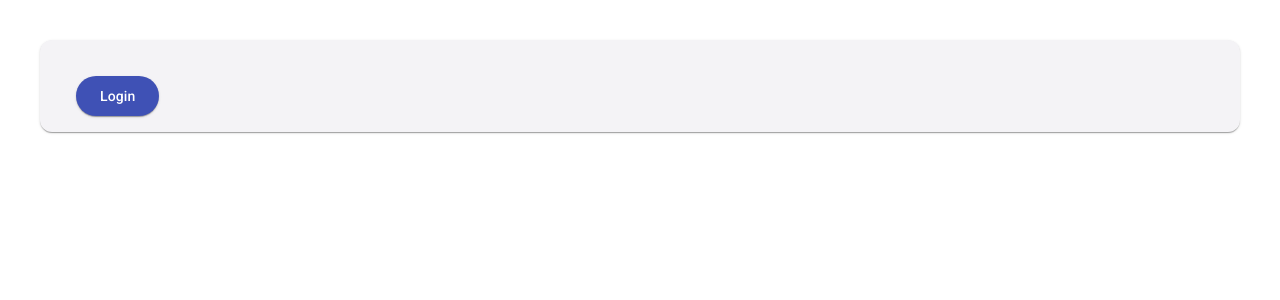
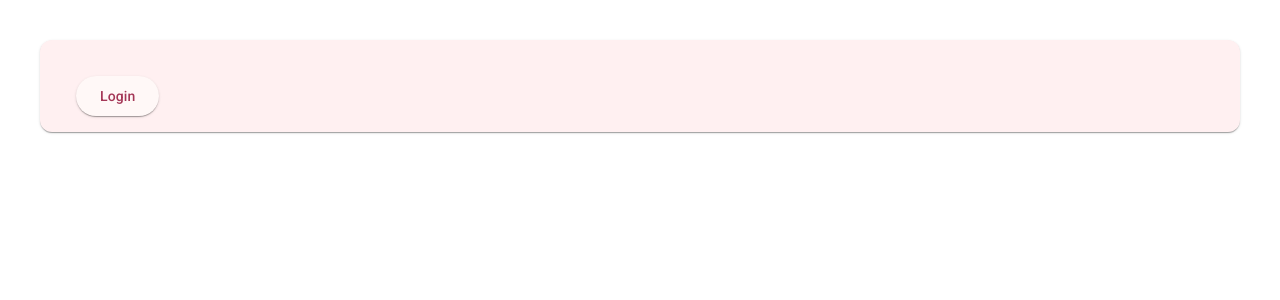
Before and after one commit to VTBOLT/Timeline-Viewer, an Angular app: page /auth-callback in a window 1280 px wide. Shown: the top 300 px of the page. Built offline with nearby package versions, Linux system fonts and the light colour scheme.

Commit message:
Update theme for them hokie colors

```diff
--- /dev/null
+++ b/m3-theme.scss
@@ -0,0 +1,149 @@
+// This file was generated by running 'ng generate @angular/material:m3-theme'.
+// Proceed with caution if making changes to this file.
+
+@use "sass:map";
+@use "@angular/material" as mat;
+
+// Note: Color palettes are generated from primary: #861F41, secondary: E5751F, tertiary: #75787b
+$_palettes: (
+  primary: (
+    0: #000000,
+    10: #3f0017,
+    20: #66012a,
+    25: #751035,
+    30: #851e40,
+    35: #942a4b,
+    40: #a43757,
+    50: #c34f6f,
+    60: #e46888,
+    70: #ff85a3,
+    80: #ffb1c1,
+    90: #ffd9df,
+    95: #ffecee,
+    98: #fff8f7,
+    99: #fffbff,
+    100: #ffffff,
+  ),
+  secondary: (
+    0: #000000,
+    10: #321300,
+    20: #522300,
+    25: #632c00,
+    30: #743500,
+    35: #863e00,
+    40: #994700,
+    50: #bf5b00,
+    60: #e1721c,
+    70: #ff8d3e,
+    80: #ffb68a,
+    90: #ffdbc8,
+    95: #ffede5,
+    98: #fff8f5,
+    99: #fffbff,
+    100: #ffffff,
+  ),
+  tertiary: (
+    0: #000000,
+    10: #191c1e,
+    20: #2d3133,
+    25: #383c3f,
+    30: #44474a,
+    35: #505356,
+    40: #5c5f62,
+    50: #74777a,
+    60: #8e9194,
+    70: #a9abaf,
+    80: #c4c7ca,
+    90: #e0e3e6,
+    95: #eff1f4,
+    98: #f7f9fd,
+    99: #fbfcff,
+    100: #ffffff,
+  ),
+  neutral: (
+    0: #000000,
+    10: #23191b,
+    20: #392d2f,
+    25: #45383a,
+    30: #514346,
+    35: #5d4f51,
+    40: #695b5d,
+    50: #837375,
+    60: #9d8d8f,
+    70: #b9a7a9,
+    80: #d5c2c4,
+    90: #f2dee0,
+    95: #ffecee,
+    98: #fff8f7,
+    99: #fffbff,
+    100: #ffffff,
+    4: #150c0d,
+    6: #1a1113,
+    12: #271d1f,
+    17: #322729,
+    22: #3e3234,
+    24: #423638,
+    87: #e9d5d8,
+    92: #f7e3e6,
+    94: #fde9eb,
+    96: #fff0f1,
+  ),
+  neutral-variant: (
+    0: #000000,
+    10: #27171a,
+    20: #3e2c2f,
+    25: #4a363a,
+    30: #564245,
+    35: #624d51,
+    40: #6f595d,
+    50: #897175,
+    60: #a48a8e,
+    70: #bfa5a9,
+    80: #dcc0c4,
+    90: #f9dbe0,
+    95: #ffecee,
+    98: #fff8f7,
+    99: #fffbff,
+    100: #ffffff,
+  ),
+  error: (
+    0: #000000,
+    10: #410002,
+    20: #690005,
+    25: #7e0007,
+    30: #93000a,
+    35: #a80710,
+    40: #ba1a1a,
+    50: #de3730,
+    60: #ff5449,
+    70: #ff897d,
+    80: #ffb4ab,
+    90: #ffdad6,
+    95: #ffedea,
+    98: #fff8f7,
+    99: #fffbff,
+    100: #ffffff,
+  ),
+);
+
+$_rest: (
+  secondary: map.get($_palettes, secondary),
+  neutral: map.get($_palettes, neutral),
+  neutral-variant: map.get($_palettes, neutral-variant),
+  error: map.get($_palettes, error),
+);
+$_primary: map.merge(map.get($_palettes, primary), $_rest);
+$_tertiary: map.merge(map.get($_palettes, tertiary), $_rest);
+
+$light-theme: mat.define-theme(
+  (
+    color: (
+      theme-type: light,
+      primary: $_primary,
+      tertiary: $_tertiary,
+    ),
+    density: (
+      scale: 0,
+    ),
+  )
+);
--- a/src/app/environment.ts
+++ b/src/app/environment.ts
@@ -4,7 +4,7 @@ export const environment = {
     'Controls Tasks',
     'Chassis Tasks',
     'Tasks',
-  ], // Add plan names you want to show
+  ],
 };
 
-export const visibleTags = ['Bay TV'];
+export const visibleTags = ['Bay TV', 'TV'];
--- a/src/custom-theme.scss
+++ b/src/custom-theme.scss
@@ -1,7 +1,7 @@
-
 // Custom Theming for Angular Material
 // For more information: https://material.angular.io/guide/theming
-@use '@angular/material' as mat;
+@use "@angular/material" as mat;
+@use "../m3-theme.scss";
 // Plus imports for other components in your app.
 
 // Include the common styles for Angular Material. We include this here so that you only
@@ -10,7 +10,8 @@
 @include mat.core();
 
 // Define the theme object.
-$timeline-viewer-theme: mat.define-theme((
+$timeline-viewer-theme: mat.define-theme(
+  (
     color: (
       theme-type: light,
       primary: mat.$azure-palette,
@@ -18,14 +19,15 @@ $timeline-viewer-theme: mat.define-theme((
     ),
     density: (
       scale: 0,
+    ),
   )
-));
+);
 
 // Include theme styles for core and each component used in your app.
 // Alternatively, you can import and @include the theme mixins for each component
 // that you are using.
 :root {
-  @include mat.all-component-themes($timeline-viewer-theme);
+  @include mat.all-component-themes(m3-theme.$light-theme);
 }
 
 // Comment out the line below if you want to use the pre-defined typography utility classes.
--- a/src/styles.css
+++ b/src/styles.css
@@ -1,5 +1,3 @@
-@import "@angular/material/prebuilt-themes/indigo-pink.css";
-
 html,
 body {
   height: 100%;
```
Lines whose indentation alone changed are shown as unchanged.
